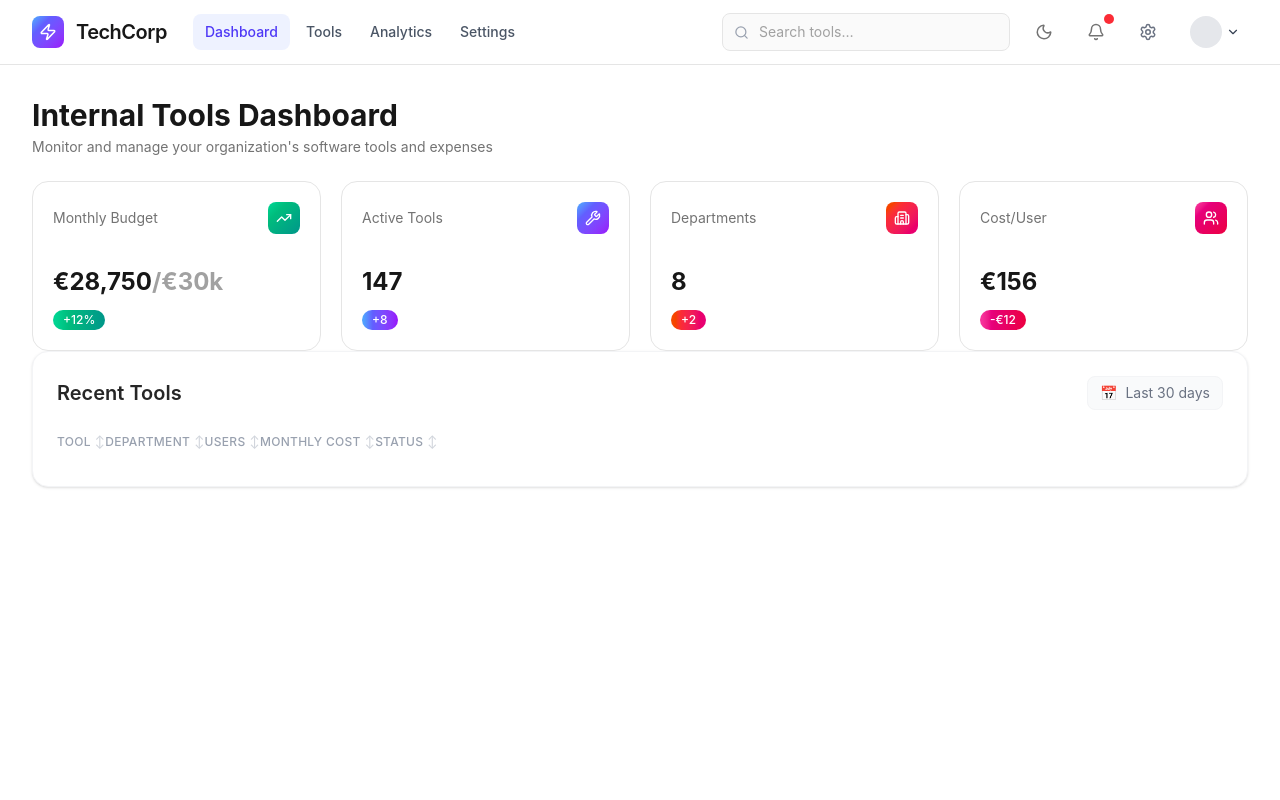
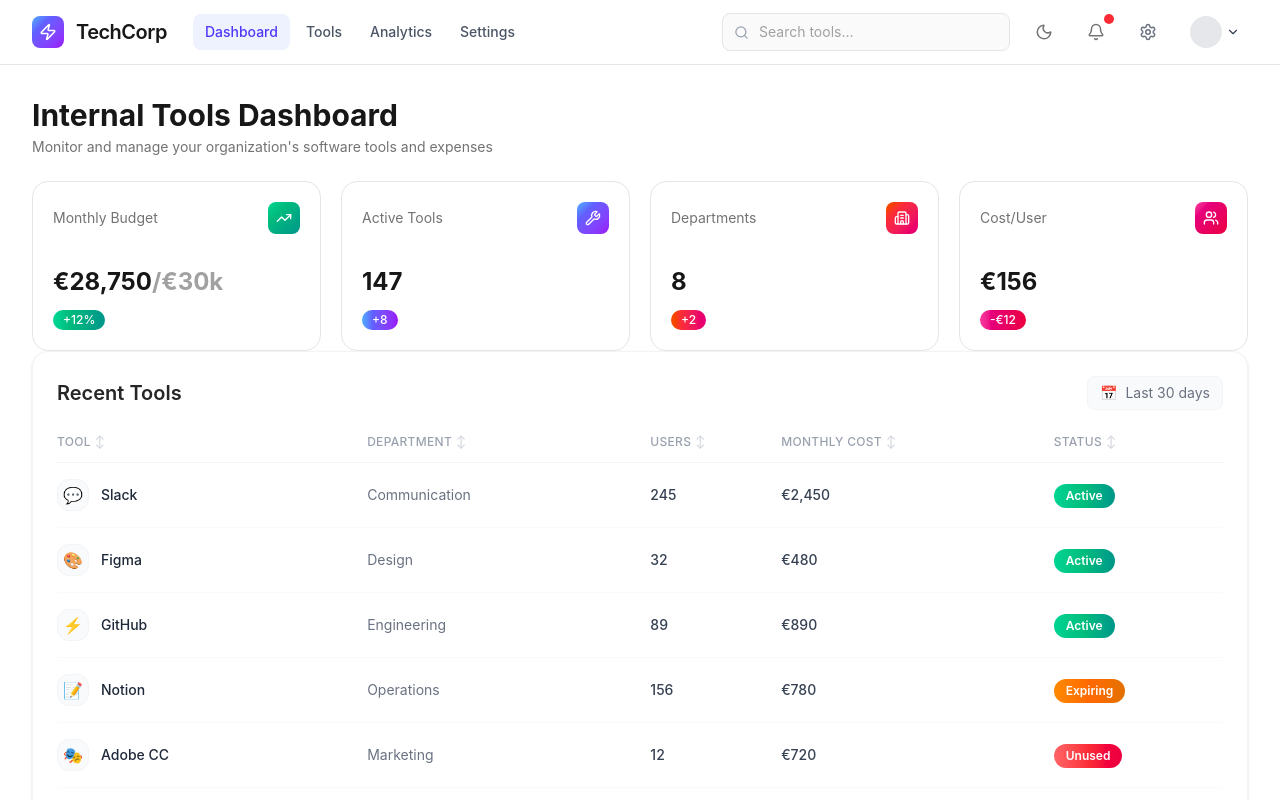
Before and after one commit to peter-francois/internal-tools-management-dashboard, a React (Vite) app: page / in a window 1280 px wide. Shown: the top 800 px of the page. Built offline with nearby package versions, Linux system fonts and the light colour scheme.

Commit message:
feat: finish recent tools table

```diff
--- a/src/components/dashboard/RecentToolsTable.tsx
+++ b/src/components/dashboard/RecentToolsTable.tsx
@@ -1,14 +1,39 @@
+import { useState } from "react";
+import { TOOLS_MOCK } from "../../data/tools";
+import type { SortField, SortDir } from "../../types/interfaces/tool";
+import ToolsTableHeader from "./ToolsTableHeader";
 import ToolsTableHead from "./ToolsTableHead";
-import ToolsTableHeader from "./ToolsTableHeader";
+import ToolsTableRow from "./ToolTableRow";
 
 export default function RecentToolsTable() {
+  const [sortField, setSortField] = useState<SortField | null>(null);
+  const [sortDir, setSortDir] = useState<SortDir>("asc");
+
+  const handleSort = (field: SortField) => {
+    if (sortField === field) setSortDir((d) => (d === "asc" ? "desc" : "asc"));
+    else {
+      setSortField(field);
+      setSortDir("asc");
+    }
+  };
+
+  const sorted = [...TOOLS_MOCK].sort((a, b) => {
+    if (!sortField) return 0;
+    const va = a[sortField], vb = b[sortField];
+    return sortDir === "asc" ? (va > vb ? 1 : -1) : va < vb ? 1 : -1;
+  });
+
   return (
-    <div
-      className="rounded-2xl border border-gray-100 bg-white p-6 shadow-sm dark:border-neutral-800
-        dark:bg-neutral-950"
-    >
+    <div className="rounded-2xl border border-gray-100 bg-white p-6 shadow-sm dark:border-neutral-800 dark:bg-neutral-950">
       <ToolsTableHeader />
-      <ToolsTableHead sortField={null} sortDir="asc" onSort={() => {}} />
+      <table className="w-full">
+        <ToolsTableHead sortField={sortField} sortDir={sortDir} onSort={handleSort} />
+        <tbody>
+          {sorted.map((tool) => (
+            <ToolsTableRow key={tool.id} tool={tool} />
+          ))}
+        </tbody>
+      </table>
     </div>
   );
 }
```
